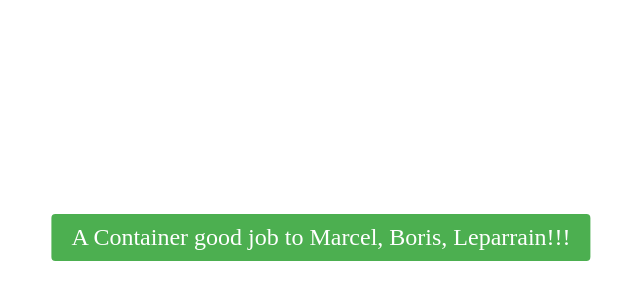
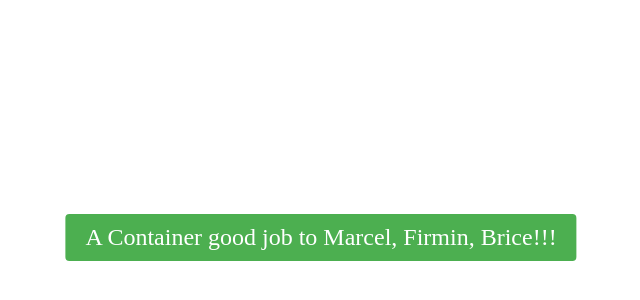
Before and after one commit to bftapah1/Project_Jenkins, a plain HTML site: page index.html in a window 1280 px wide. Shown: the part 192-492 px from the top of the page, without its empty margins (319-959 px from the left). Drawn offline with Linux system fonts and the light colour scheme.

Commit message:
Firmin and Brice replaced Boris and Leparrain

```diff
--- a/index.html
+++ b/index.html
@@ -58,7 +58,7 @@
             <p></p>
             <p>We are building this Webpage using </p>
             <p>
-                <a href="#" class="button">A Container good job to Marcel, Boris, Leparrain!!!</a>
+                <a href="#" class="button">A Container good job to Marcel, Firmin, Brice!!!</a>
             </p>
         </div>
     </div>
```
